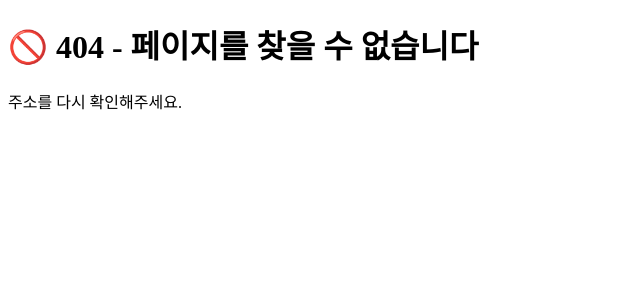
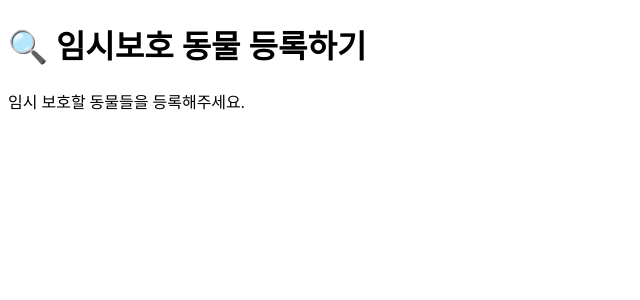
Before and after one commit to InhaH-A-Team/InhaH-A-Team, a React (Vite) app: page /write in a window 1280 px wide. Before the commit this address had no page. Shown: the top 300 px of the page, without its empty margins (0-640 px from the left). Built offline with nearby package versions, Linux system fonts and the light colour scheme.

Commit message:
chore: 이름 변경

```diff
--- a/src/App.jsx
+++ b/src/App.jsx
@@ -1,6 +1,6 @@
 import { Routes, Route } from 'react-router-dom';
 import Home from './pages/Home';
-import Regis from './pages/Regis';
+import Write from './pages/Write';
 import Details from './pages/Details';
 import MyPage from './pages/MyPage';
 import NotFound from './pages/NotFound';
@@ -10,7 +10,7 @@ function App() {
     <div>
       <Routes>
         <Route path="/" element={<Home />} />
-        <Route path="/regis" element={<Regis />} />
+        <Route path="/write" element={<Write />} />
         <Route path="/details" element={<Details />} />
         <Route path="/mypage" element={<MyPage />} />
         <Route path="*" element={<NotFound />} />
--- a/src/pages/Regis.jsx
+++ b/src/pages/Write.jsx
@@ -1,6 +1,6 @@
 import React from 'react';
 
-function Regis() {
+function Write() {
   return (
     <div>
       <h1>🔍 임시보호 동물 등록하기</h1>
@@ -9,4 +9,4 @@ function Regis() {
   );
 }
 
-export default Regis;
+export default Write;
```
